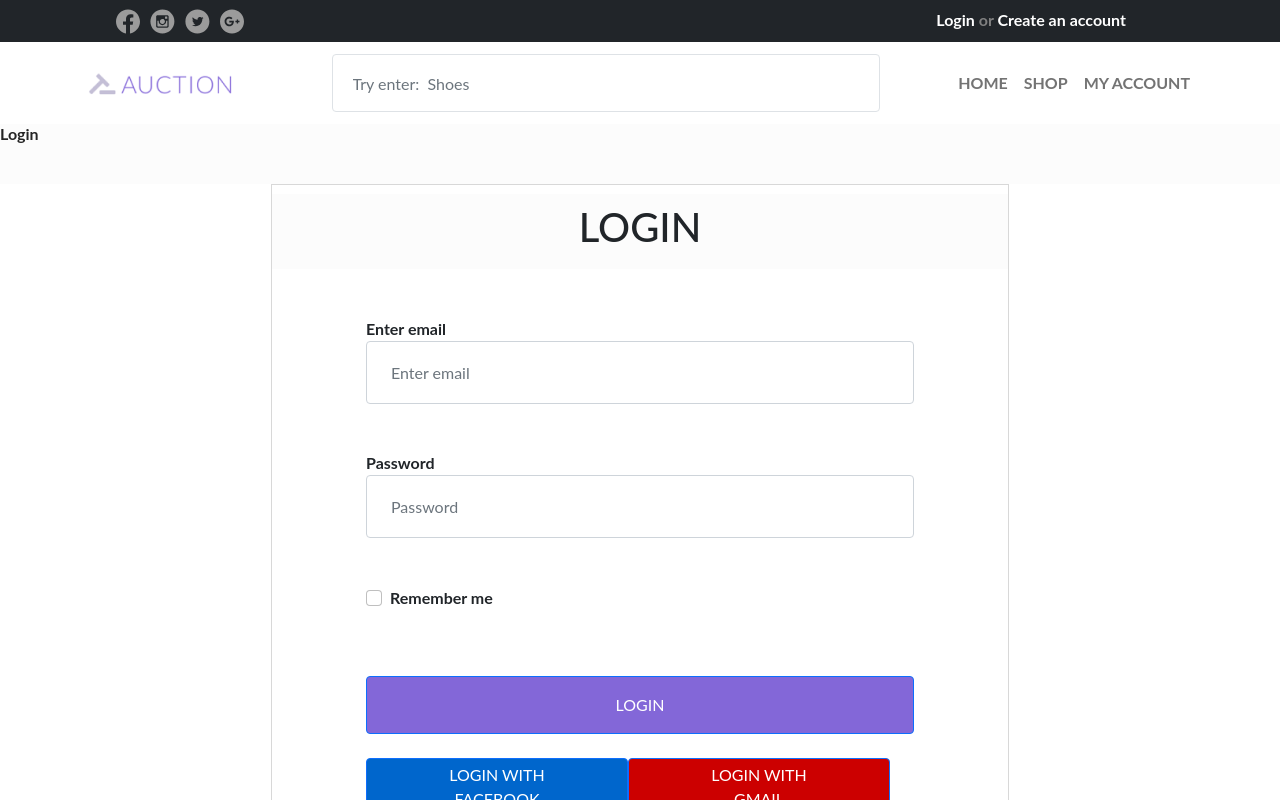
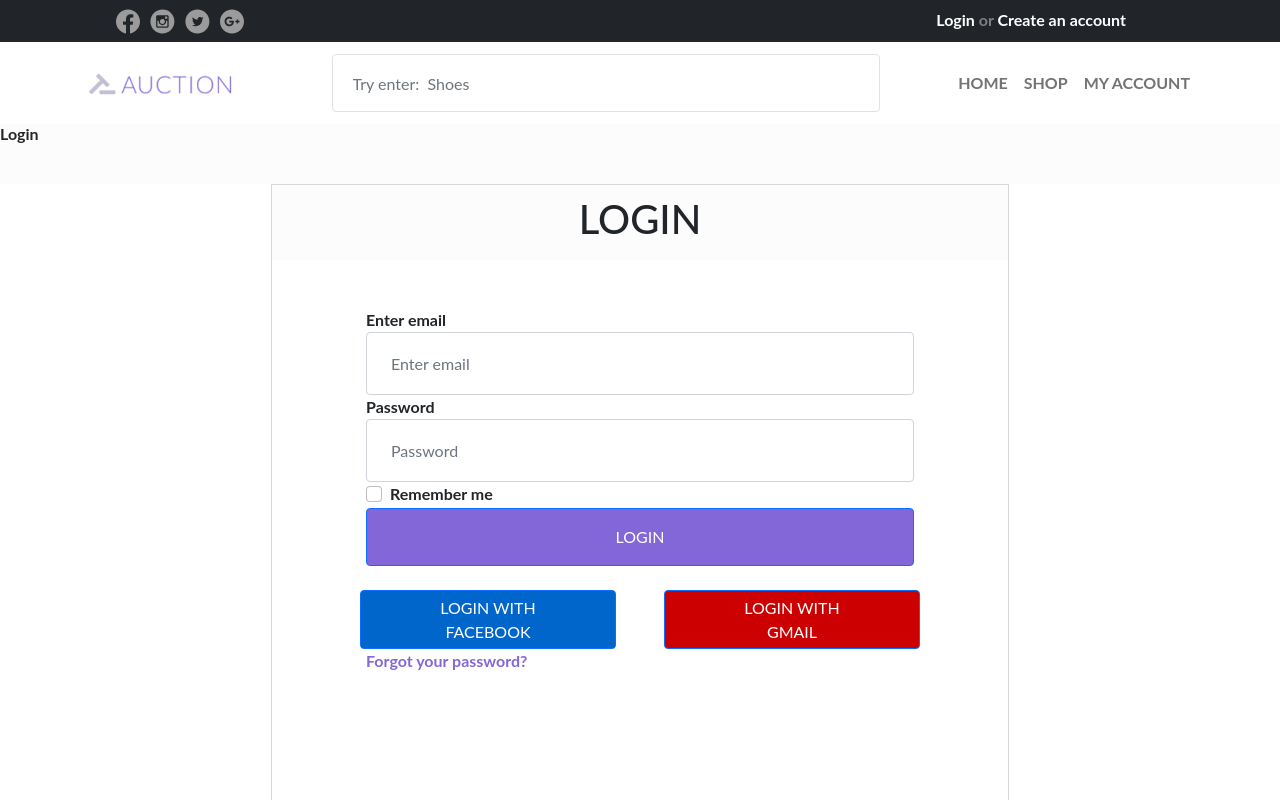
Before and after one commit to amirzulic/AuctionApp, a React (Create React App) app in the folder frontend/: page /login in a window 1280 px wide. Shown: the top 800 px of the page. Built offline with nearby package versions, Linux system fonts and the light colour scheme.

Commit message:
Fixed PR comments relating using Link instead of anchor tag

```diff
--- a/frontend/src/App.js
+++ b/frontend/src/App.js
@@ -9,6 +9,7 @@ import LandingPage from "./components/landing_page/LandingPage";
 import AboutUs from "./components/about_us/AboutUs";
 import TermsAndConditions from "./components/terms_and_conditions/TermsAndConditions";
 import PrivacyAndPolicy from "./components/privacy_and_policy/PrivacyAndPolicy";
+import Register from "./components/register/Register";
 
 function App() {
   return (
@@ -22,6 +23,7 @@ function App() {
                   <Route path="/terms-and-conditions" component={TermsAndConditions}/>
                   <Route path="/privacy-and-policy" component={PrivacyAndPolicy}/>
                   <Route path="/login" component={Login}/>
+                  <Route path="/register" component={Register}/>
               </Switch>
 
             <Footer/>
--- a/frontend/src/components/Footer.js
+++ b/frontend/src/components/Footer.js
@@ -4,6 +4,7 @@ import facebook from "../images/facebook.svg";
 import instagram from "../images/instagram.svg";
 import twitter from "../images/twitter.svg";
 import google from "../images/google.svg";
+import {Link} from "react-router-dom";
 
 function Footer() {
     return (
@@ -13,15 +14,15 @@ function Footer() {
                     <div className="col-md-3 col-sm-6">
                         <h4 className="footerTitleButton">AUCTION</h4>
                         <ul className="list-unstyled footerText">
-                            <a href="/about-us" className="hrefText">
+                            <Link to="/about-us" className="hrefText">
                                 <li>About us</li>
-                            </a>
-                            <a href="/terms-and-conditions" className="hrefText">
+                            </Link>
+                            <Link to="/terms-and-conditions" className="hrefText">
                                 <li>Terms and Conditions</li>
-                            </a>
-                            <a href="/privacy-and-policy" className="hrefText">
+                            </Link>
+                            <Link to="/privacy-and-policy" className="hrefText">
                                 <li>Privacy and Policy</li>
-                            </a>
+                            </Link>
                         </ul>
                     </div>
 
--- a/frontend/src/components/NavbarBlack.js
+++ b/frontend/src/components/NavbarBlack.js
@@ -6,6 +6,7 @@ import facebook from '../images/facebook.svg';
 import instagram from '../images/instagram.svg';
 import twitter from '../images/twitter.svg';
 import google from '../images/google.svg';
+import {Link} from "react-router-dom";
 
 function NavbarBlack() {
     return (
@@ -29,9 +30,9 @@ function NavbarBlack() {
                         </div>
                         <div className="col text-lg-end">
                             <div className="container-fluid">
-                                <a href="/login" className="hrefText">Login </a>
+                                <Link to="/login" className="hrefText">Login </Link>
                                 or
-                                <a href="#" className="hrefText"> Create an account</a>
+                                <Link to="/register" className="hrefText"> Create an account</Link>
                             </div>
                         </div>
                     </div>
--- a/frontend/src/components/NavbarWhite.js
+++ b/frontend/src/components/NavbarWhite.js
@@ -2,28 +2,29 @@ import React from 'react';
 import 'bootstrap/dist/css/bootstrap.min.css';
 import Search from '../images/search.svg';
 import Logo from '../images/app-logo.png';
+import {Link} from "react-router-dom";
 
 function NavbarWhite() {
     return (
         <div>
             <nav className="navbar navbar-expand-lg navbar-light bg-transparent">
                 <div className="text-center container navbarWhite">
-                    <a className="navbar-brand" href="/">
+                    <Link className="navbar-brand" to="/">
                         <img src={Logo} alt="Logo"/>
-                    </a>
+                    </Link>
                     <div>
                         <input className="form-control searchBar border" type="text" placeholder="Try enter:  Shoes"/>
                     </div>
                     <div>
                         <ul className="navbar-nav mr-auto">
                             <li className="nav-item">
-                                <a className="nav-link" href="#">HOME</a>
+                                <Link className="nav-link" to="/">HOME</Link>
                             </li>
                             <li className="nav-item">
-                                <a className="nav-link" href="#">SHOP</a>
+                                <Link className="nav-link" to="#">SHOP</Link>
                             </li>
                             <li className="nav-item">
-                                <a className="nav-link" href="#">MY ACCOUNT</a>
+                                <Link className="nav-link" to="#">MY ACCOUNT</Link>
                             </li>
                         </ul>
                     </div>
--- a/frontend/src/components/login/Login.js
+++ b/frontend/src/components/login/Login.js
@@ -16,12 +16,11 @@ function Login() {
                 </div>
                 <div className="container loginFormContent">
                     <form>
-
                         <div className="inputFields">
                             <div className="form-group singleInputField">
                                 <label htmlFor="exampleInputEmail1">Enter email</label>
                                 <input type="email" className="form-control loginTextInput" id="exampleInputEmail1"
-                                       aria-describedby="emailHelp" placeholder="Enter email"/>
+                                       placeholder="Enter email"/>
                             </div>
                             <div className="form-group singleInputField">
                                 <label htmlFor="exampleInputPassword1">Password</label>
@@ -32,16 +31,19 @@ function Login() {
                                 <input type="checkbox" className="form-check-input" id="exampleCheck1"/>
                                 <label className="form-check-label" htmlFor="exampleCheck1">Remember me</label>
                             </div>
-                        </div>
 
-                        <div className="loginButtons">
-                            <button type="submit" className="btn btn-primary loginButton">LOGIN</button>
-                            <div className="container outerLogin">
-                                <button type="button" className="btn btn-primary loginButtonFacebok">LOGIN WITH FACEBOOK</button>
-                                <button type="button" className="btn btn-primary loginButtonGmail">LOGIN WITH GMAIL</button>
+                            <div className="loginButtons">
+                                <button type="submit" className="btn btn-primary loginButton">LOGIN</button>
+                                <div className="container outerLogin">
+                                    <button type="button" className="btn btn-primary loginButtonFacebook">LOGIN WITH FACEBOOK</button>
+                                    <button type="button" className="btn btn-primary loginButtonGmail">LOGIN WITH GMAIL</button>
+                                </div>
                             </div>
                         </div>
                     </form>
+                    <div className="container forgotPasswordBox">
+                        <a href="#" className="forgotPassword"><p>Forgot your password?</p></a>
+                    </div>
                 </div>
             </div>
         </div>
--- a/frontend/src/components/login/login.css
+++ b/frontend/src/components/login/login.css
@@ -1,20 +1,20 @@
 .loginForm {
     display: flex;
     flex-direction: column;
-    justify-content: center;
     align-items: center;
     padding: 0px 0px 64px;
 
     position: static;
     width: 738px;
     height: 755px;
-
-    /* White */
+    left: 0px;
+    top: 0px;
 
     background: #FFFFFF;
 
     border: 1px solid #D8D8D8;
     box-sizing: border-box;
+
 }
 
 .loginButton {
@@ -33,7 +33,7 @@
     background: #8367D8;
 }
 
-.loginButtonFacebok {
+.loginButtonFacebook {
     display: flex;
     flex-direction: row;
     justify-content: center;
@@ -41,12 +41,19 @@
     padding: 16px 56px;
 
     position: static;
-    width: 262px;
+    width: 256px;
     height: 59px;
     left: 0px;
     top: 0px;
 
     background: #0066CC;
+
+    /* Inside Auto Layout */
+
+    flex: none;
+    order: 0;
+    flex-grow: 0;
+    margin: 0px 24px;
 }
 
 .loginButtonGmail {
@@ -57,19 +64,22 @@
     padding: 16px 56px;
 
     position: static;
-    width: 262px;
+    width: 256px;
     height: 59px;
-    left: 286px;
     top: 0px;
 
-    /* Red */
+    background: #CC0000;
 
-    background: #CC0000;
+    flex: none;
+    order: 1;
+    flex-grow: 0;
+    margin: 0px 24px;
 }
 
 .outerLogin {
     display: flex;
     flex-direction: row;
+    justify-content: center;
     align-items: center;
     padding: 0px;
 
@@ -90,6 +100,7 @@
     display: flex;
     justify-content: center;
     align-items: center;
+    padding: 23px 301px;
 
     height: 75px;
 
@@ -105,6 +116,8 @@
     position: static;
     width: 548px;
     height: 501px;
+    left: 95px;
+    top: 123px;
 
 
     flex: none;
@@ -135,6 +148,9 @@
     position: static;
     width: 548px;
     height: 295px;
+    left: 0px;
+    top: 0px;
+
 }
 
 .singleInputField {
@@ -148,6 +164,7 @@
     height: 157px;
     left: 0px;
     top: 138px;
+
 }
 
 .pageName {
@@ -184,11 +201,39 @@
     position: static;
     width: 548px;
     height: 142px;
-    left: 0px;
-    top: 359px;
+}
+
+.forgotPasswordBox {
+    display: flex;
+    flex-direction: row;
+    align-items: center;
+    padding: 0px;
+
+    position: static;
+    width: 200px;
+    height: 19px;
 
     flex: none;
-    order: 1;
+    order: 2;
     flex-grow: 0;
-    margin: 64px 0px;
+    margin: 48px 0px;
 }
+
+.forgotPassword {
+    position: static;
+    width: 200px;
+    height: 19px;
+    top: 0px;
+
+    text-decoration: none;
+
+    font-family: Lato;
+    font-style: normal;
+    font-weight: bold;
+    font-size: 16px;
+    line-height: 19px;
+
+    /* Primary */
+
+    color: #8367D8;
+}
```
